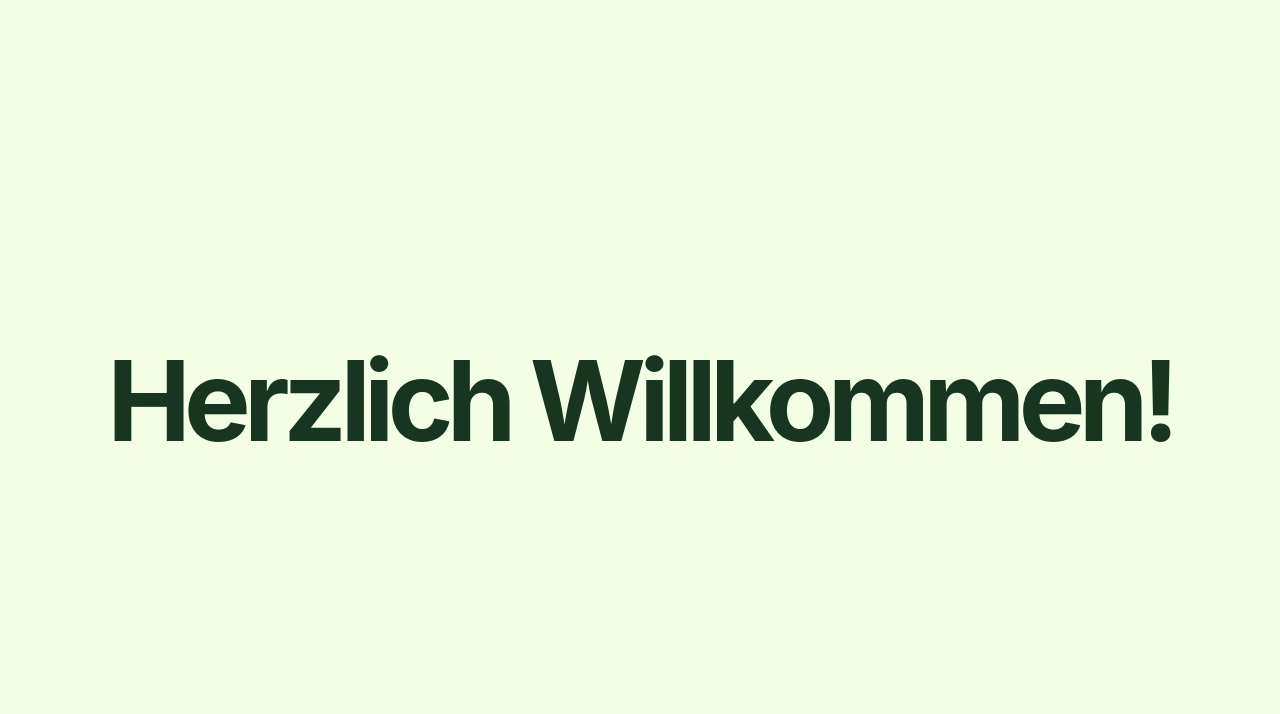
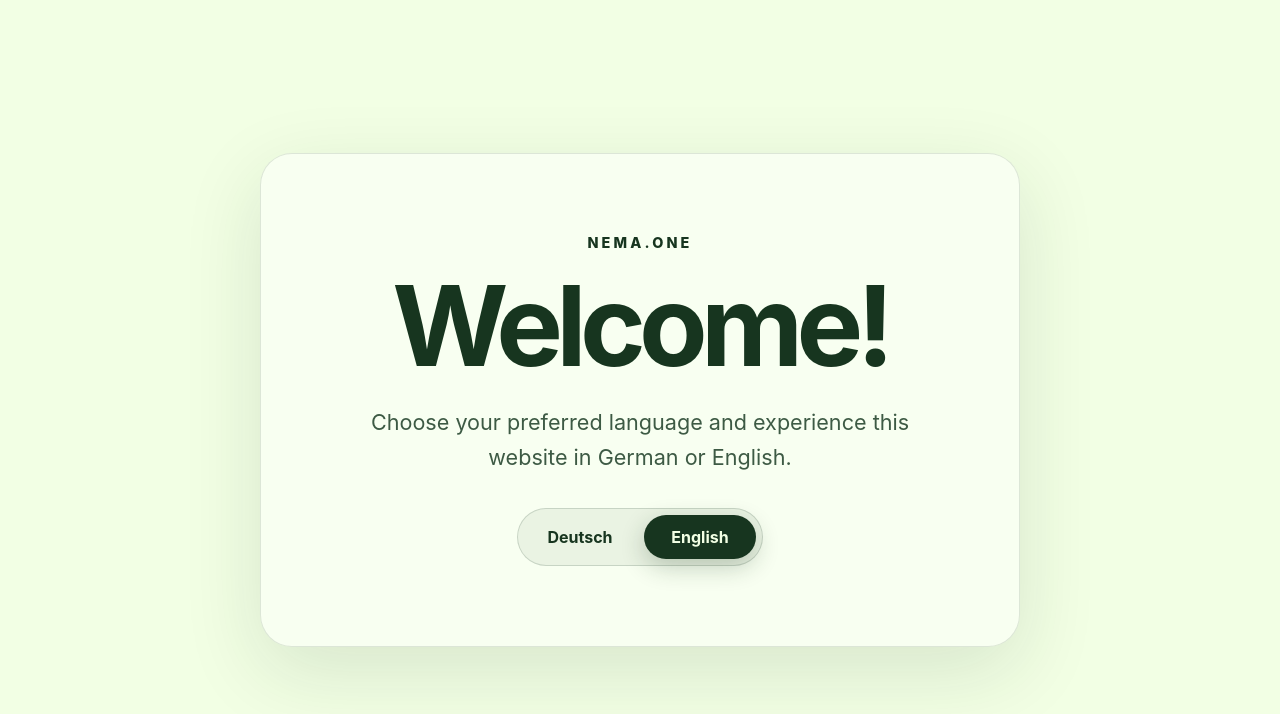
Before and after one commit to Moonshone/nema.one, a React (Vite) app: page / in a window 1280 px wide. Shown: the top 714 px of the page. Built offline with nearby package versions, Linux system fonts and the light colour scheme.

Commit message:
Add bilingual language switcher

```diff
--- a/src/App.jsx
+++ b/src/App.jsx
@@ -1,7 +1,63 @@
+import { useEffect, useState } from 'react'
+
+const translations = {
+  de: {
+    languageName: 'Deutsch',
+    eyebrow: 'NEMA.one',
+    headline: 'Herzlich Willkommen!',
+    intro:
+      'Wähle deine bevorzugte Sprache und erlebe diese Webseite auf Deutsch oder Englisch.',
+    switchLabel: 'Sprache auswählen',
+  },
+  en: {
+    languageName: 'English',
+    eyebrow: 'NEMA.one',
+    headline: 'Welcome!',
+    intro:
+      'Choose your preferred language and experience this website in German or English.',
+    switchLabel: 'Select language',
+  },
+}
+
+const getInitialLanguage = () => {
+  const savedLanguage = window.localStorage.getItem('language')
+
+  if (savedLanguage && translations[savedLanguage]) {
+    return savedLanguage
+  }
+
+  return navigator.language.toLowerCase().startsWith('de') ? 'de' : 'en'
+}
+
 function App() {
+  const [language, setLanguage] = useState(getInitialLanguage)
+  const content = translations[language]
+
+  useEffect(() => {
+    document.documentElement.lang = language
+    window.localStorage.setItem('language', language)
+  }, [language])
+
   return (
     <main className="homePage">
-      <h1>Herzlich Willkommen!</h1>
+      <section className="heroCard" aria-labelledby="welcome-heading">
+        <p className="eyebrow">{content.eyebrow}</p>
+        <h1 id="welcome-heading">{content.headline}</h1>
+        <p className="intro">{content.intro}</p>
+
+        <div className="languageSwitcher" aria-label={content.switchLabel}>
+          {Object.entries(translations).map(([code, translation]) => (
+            <button
+              className={code === language ? 'active' : ''}
+              key={code}
+              onClick={() => setLanguage(code)}
+              type="button"
+            >
+              {translation.languageName}
+            </button>
+          ))}
+        </div>
+      </section>
     </main>
   )
 }
--- a/src/styles.css
+++ b/src/styles.css
@@ -16,6 +16,10 @@ body {
   min-height: 100vh;
 }
 
+button {
+  font: inherit;
+}
+
 .homePage {
   display: grid;
   min-height: 100vh;
@@ -24,9 +28,79 @@ body {
   text-align: center;
 }
 
+.heroCard {
+  width: min(100%, 760px);
+  padding: clamp(32px, 8vw, 80px);
+  border: 1px solid rgba(23, 53, 31, 0.12);
+  border-radius: 32px;
+  background: rgba(255, 255, 255, 0.48);
+  box-shadow: 0 24px 80px rgba(23, 53, 31, 0.12);
+}
+
+.eyebrow {
+  margin: 0 0 18px;
+  font-size: 0.9rem;
+  font-weight: 800;
+  letter-spacing: 0.22em;
+  text-transform: uppercase;
+}
+
 h1 {
   margin: 0;
   font-size: clamp(3rem, 10vw, 7rem);
   line-height: 1;
   letter-spacing: -0.06em;
 }
+
+.intro {
+  max-width: 560px;
+  margin: 24px auto 0;
+  color: #3d5a44;
+  font-size: clamp(1.05rem, 2.5vw, 1.35rem);
+  line-height: 1.6;
+}
+
+.languageSwitcher {
+  display: inline-flex;
+  gap: 8px;
+  margin-top: 34px;
+  padding: 6px;
+  border: 1px solid rgba(23, 53, 31, 0.16);
+  border-radius: 999px;
+  background: rgba(23, 53, 31, 0.06);
+}
+
+.languageSwitcher button {
+  min-width: 112px;
+  cursor: pointer;
+  border: 0;
+  border-radius: 999px;
+  padding: 12px 18px;
+  color: #17351f;
+  background: transparent;
+  font-weight: 700;
+  transition: background 180ms ease, color 180ms ease, box-shadow 180ms ease;
+}
+
+.languageSwitcher button:hover,
+.languageSwitcher button:focus-visible {
+  background: rgba(23, 53, 31, 0.1);
+  outline: none;
+}
+
+.languageSwitcher button.active {
+  color: #f2ffe4;
+  background: #17351f;
+  box-shadow: 0 8px 24px rgba(23, 53, 31, 0.24);
+}
+
+@media (max-width: 520px) {
+  .languageSwitcher {
+    display: grid;
+    width: 100%;
+  }
+
+  .languageSwitcher button {
+    width: 100%;
+  }
+}
```
